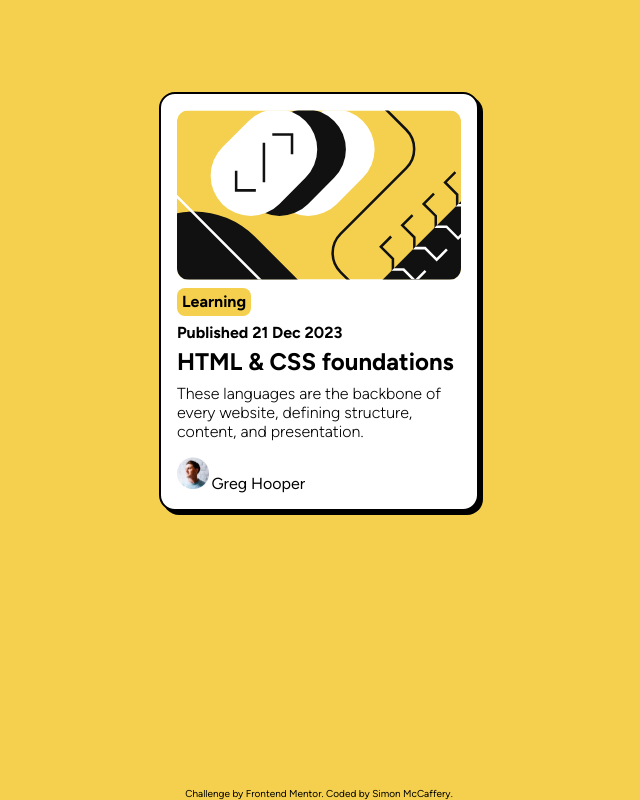
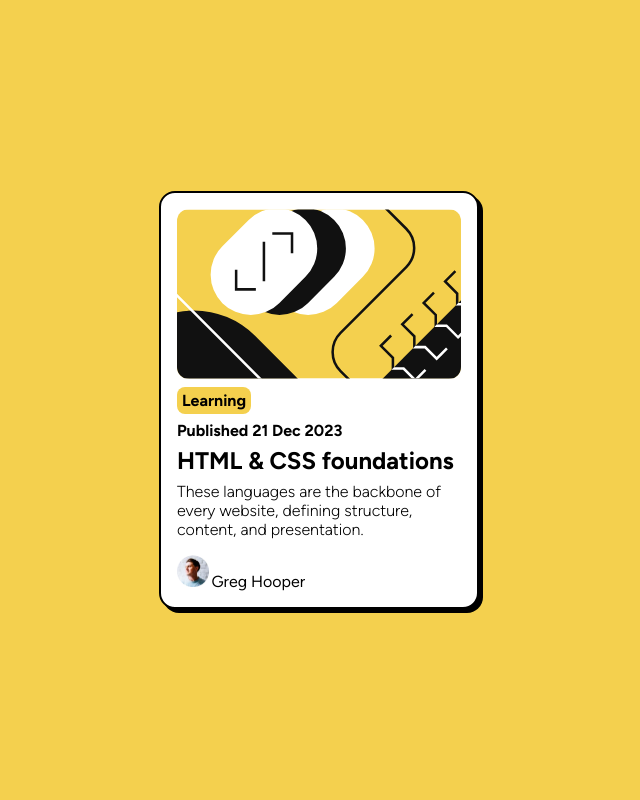
Before and after one commit to SimonMcCaffery/blog-preview-card-main, a plain HTML site: page index.html in a window 1280 px wide. Shown: the whole page, without its empty margins (321-961 px from the left). Drawn offline with Linux system fonts and the light colour scheme.

Commit message:
removed attribution

```diff
--- a/index.html
+++ b/index.html
@@ -31,10 +31,6 @@
     </footer>
   </article>
 
-  <div class="attribution">
-    Challenge by <a href="https://www.frontendmentor.io?ref=challenge" target="_blank">Frontend Mentor</a>.
-    Coded by <a href="#">Simon McCaffery</a>.
-  </div>
 </body>
 
 </html>
--- a/styles.css
+++ b/styles.css
@@ -100,7 +100,7 @@ p{
     width: auto;
     height: auto;
     object-fit: contain;
-    border-radius: .75rem;
+    border-radius: 12px;
 }
 
 .profile-img {
```
